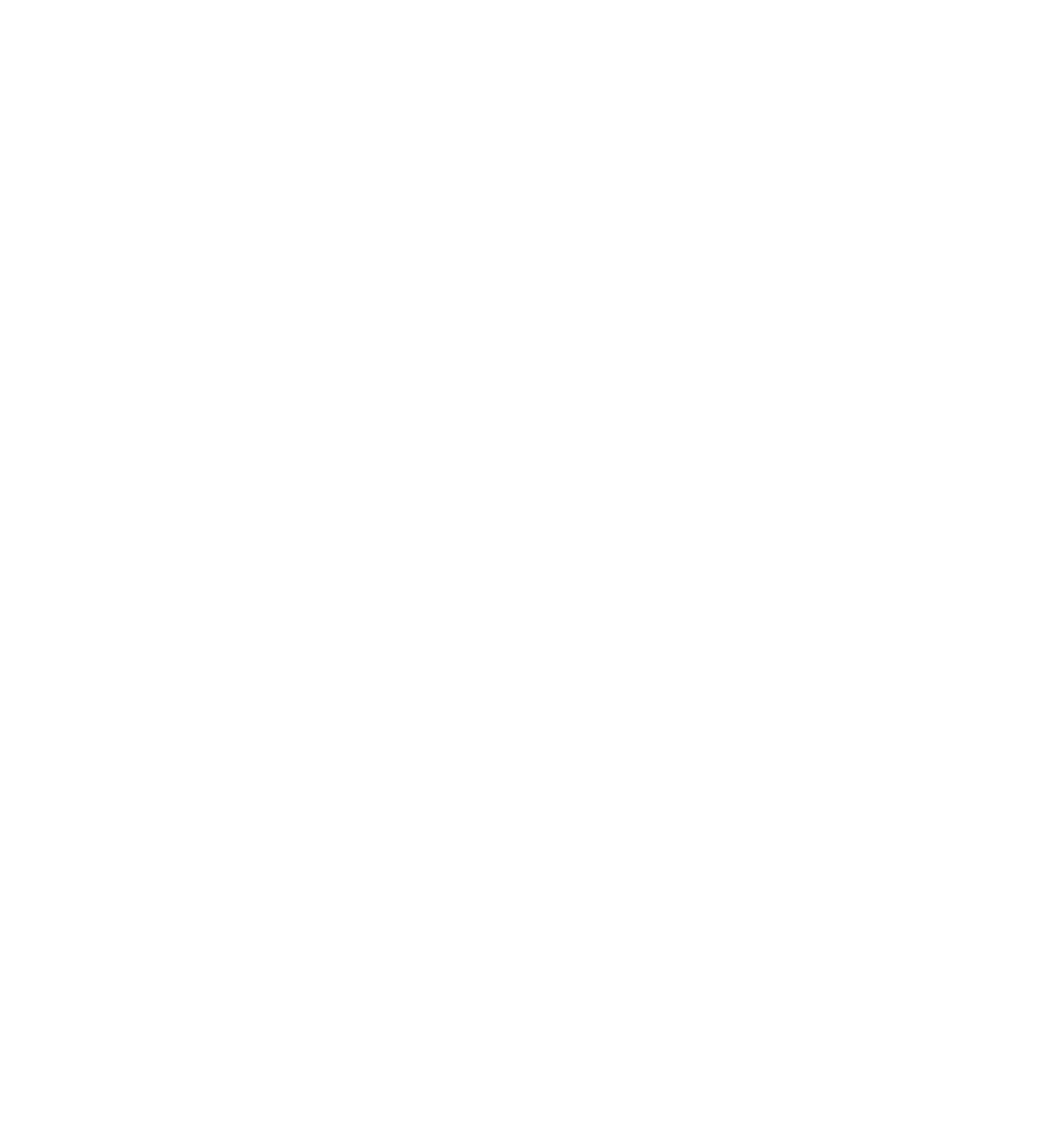
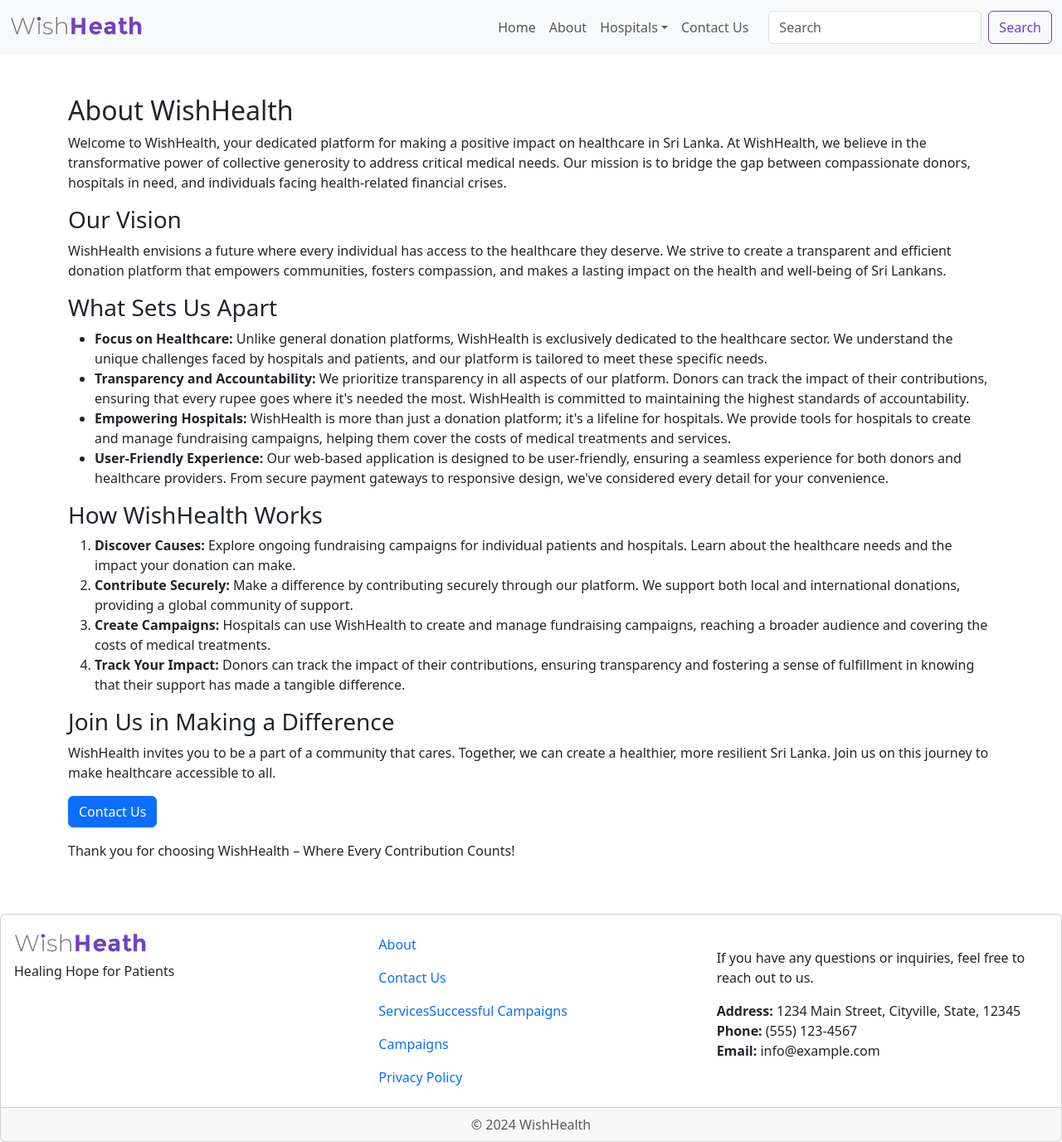
Before and after one commit to GDMfernando/healthcare_donation, a React (Create React App) app in the folder frontend/: page /about in a window 1280 px wide. Before the commit this address had no page. Shown: the whole page at 83% size. Before the commit the page ends 800 px from the top, so only its background shows below. Built offline with nearby package versions, Linux system fonts and the light colour scheme.

Commit message:
adding about page

```diff
--- a/frontend/src/App.js
+++ b/frontend/src/App.js
@@ -9,6 +9,7 @@
 import HospitalDashboard from "./components/hospital_view/hospital_dashboard.js";
 import HospitalPage from "./components/public_view/hospital_page.js";
 import { callAPI } from "./utils/help.js";
+import AboutPage from './components/public_view/about.js';
 
 const App = () => {
   const [cookie, _] = useCookies(["access_token"]);
@@ -73,6 +74,7 @@
             <Route path="/hospital" element={<HospitalLogin />} />
             <Route path="/hospital-dashboard" element={<HospitalDashboard />} />
             <Route path="/hospital-page" element={<HospitalPage />} />
+            <Route path="/about" element={<AboutPage />} />
           </Routes>
         </div>
       </Router>
--- /dev/null
+++ b/frontend/src/components/public_view/about.js
@@ -0,0 +1,57 @@
+import React from 'react';
+import { Container, Row, Col, Button, } from 'react-bootstrap';
+import NavBar from './nav_bar';
+import Footer from './footer';
+
+const AboutPage = () => {
+  return (
+    <div className='overflow-x-hidden'>
+    <NavBar/>
+    <Container className="my-5">
+
+    <Row>
+      <Col md={12}>
+        <h2>About WishHealth</h2>
+        <p>
+          Welcome to WishHealth, your dedicated platform for making a positive impact on healthcare in Sri Lanka. At WishHealth, we believe in the transformative power of collective generosity to address critical medical needs. Our mission is to bridge the gap between compassionate donors, hospitals in need, and individuals facing health-related financial crises.
+        </p>
+
+        <h3>Our Vision</h3>
+        <p>
+          WishHealth envisions a future where every individual has access to the healthcare they deserve. We strive to create a transparent and efficient donation platform that empowers communities, fosters compassion, and makes a lasting impact on the health and well-being of Sri Lankans.
+        </p>
+
+        <h3>What Sets Us Apart</h3>
+        <ul>
+          <li><strong>Focus on Healthcare:</strong> Unlike general donation platforms, WishHealth is exclusively dedicated to the healthcare sector. We understand the unique challenges faced by hospitals and patients, and our platform is tailored to meet these specific needs.</li>
+          <li><strong>Transparency and Accountability:</strong> We prioritize transparency in all aspects of our platform. Donors can track the impact of their contributions, ensuring that every rupee goes where it's needed the most. WishHealth is committed to maintaining the highest standards of accountability.</li>
+          <li><strong>Empowering Hospitals:</strong> WishHealth is more than just a donation platform; it's a lifeline for hospitals. We provide tools for hospitals to create and manage fundraising campaigns, helping them cover the costs of medical treatments and services.</li>
+          <li><strong>User-Friendly Experience:</strong> Our web-based application is designed to be user-friendly, ensuring a seamless experience for both donors and healthcare providers. From secure payment gateways to responsive design, we've considered every detail for your convenience.</li>
+        </ul>
+
+        <h3>How WishHealth Works</h3>
+        <ol>
+          <li><strong>Discover Causes:</strong> Explore ongoing fundraising campaigns for individual patients and hospitals. Learn about the healthcare needs and the impact your donation can make.</li>
+          <li><strong>Contribute Securely:</strong> Make a difference by contributing securely through our platform. We support both local and international donations, providing a global community of support.</li>
+          <li><strong>Create Campaigns:</strong> Hospitals can use WishHealth to create and manage fundraising campaigns, reaching a broader audience and covering the costs of medical treatments.</li>
+          <li><strong>Track Your Impact:</strong> Donors can track the impact of their contributions, ensuring transparency and fostering a sense of fulfillment in knowing that their support has made a tangible difference.</li>
+        </ol>
+
+        <h3>Join Us in Making a Difference</h3>
+        <p>
+          WishHealth invites you to be a part of a community that cares. Together, we can create a healthier, more resilient Sri Lanka. Join us on this journey to make healthcare accessible to all.
+        </p>
+
+        <Button variant="primary" href="mailto:contact@wishhealth.lk" className="mb-3">Contact Us</Button>
+        <p>
+          Thank you for choosing WishHealth – Where Every Contribution Counts!
+        </p>
+      </Col>
+    </Row>
+  </Container>
+  <Footer/>
+  </div>
+  );
+};
+
+export default AboutPage;
--- a/frontend/src/components/public_view/footer.js
+++ b/frontend/src/components/public_view/footer.js
@@ -36,10 +36,17 @@
             </Nav.Item>
           </Nav>
         </div>
-        <div className='col-md-4'>
-          <Card.Title>Special title treatment</Card.Title>
-          <Card.Text>
-            With supporting text below as a natural lead-in to additional content.
+        <div className='col-md-4 d-flex align-items-center'>
+          <Card.Text className="text-start">
+            <p >
+              If you have any questions or inquiries, feel free to reach out to us.
+            </p>
+            <p >
+              <strong>Address:</strong> 1234 Main Street, Cityville, State, 12345 <br></br>
+              <strong>Phone:</strong> (555) 123-4567 <br></br>
+              <strong>Email:</strong> info@example.com
+            </p>
+
           </Card.Text>
 
         </div>
```
